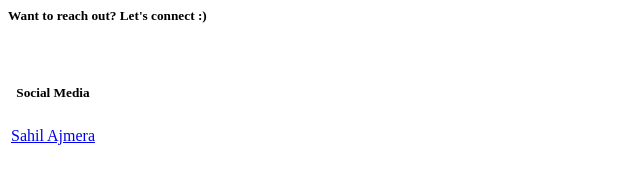
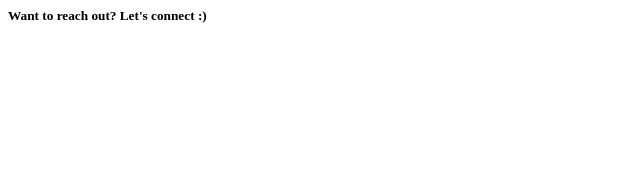
Before and after one commit to Sahil-Ajmera/Sahil-Ajmera.github.io, a plain HTML site: page views/contact.html in a window 1280 px wide. Shown: the whole page, without its empty margins (0-640 px from the left). Drawn offline with Linux system fonts and the light colour scheme.

Commit message:
Clean contact until we figure out something else

```diff
--- a/views/contact.html
+++ b/views/contact.html
@@ -17,20 +17,3 @@
     </div>
   </div>
 <br><br>
-  <div class="container">
-    <table>
-      <thead>
-        <tr>
-          <th><h5 class="left-align light">Social Media</h5></th>
-        </tr>
-      </thead>
-      <tbody >
-        <tr>
-          <td class="row center">
-          	<div class="LI-profile-badge"  data-version="v1" data-size="large" data-locale="en_US" data-type="horizontal" data-theme="dark" data-vanity="sahil-ajmera-b6144092"><a class="LI-simple-link" href='https://www.linkedin.com/in/sahil-ajmera-b6144092?trk=profile-badge'>Sahil Ajmera</a></div>
-          </td>
-        </tr>
-      </tbody>
-    </table>
-    <br><br>
-  </div>
```
